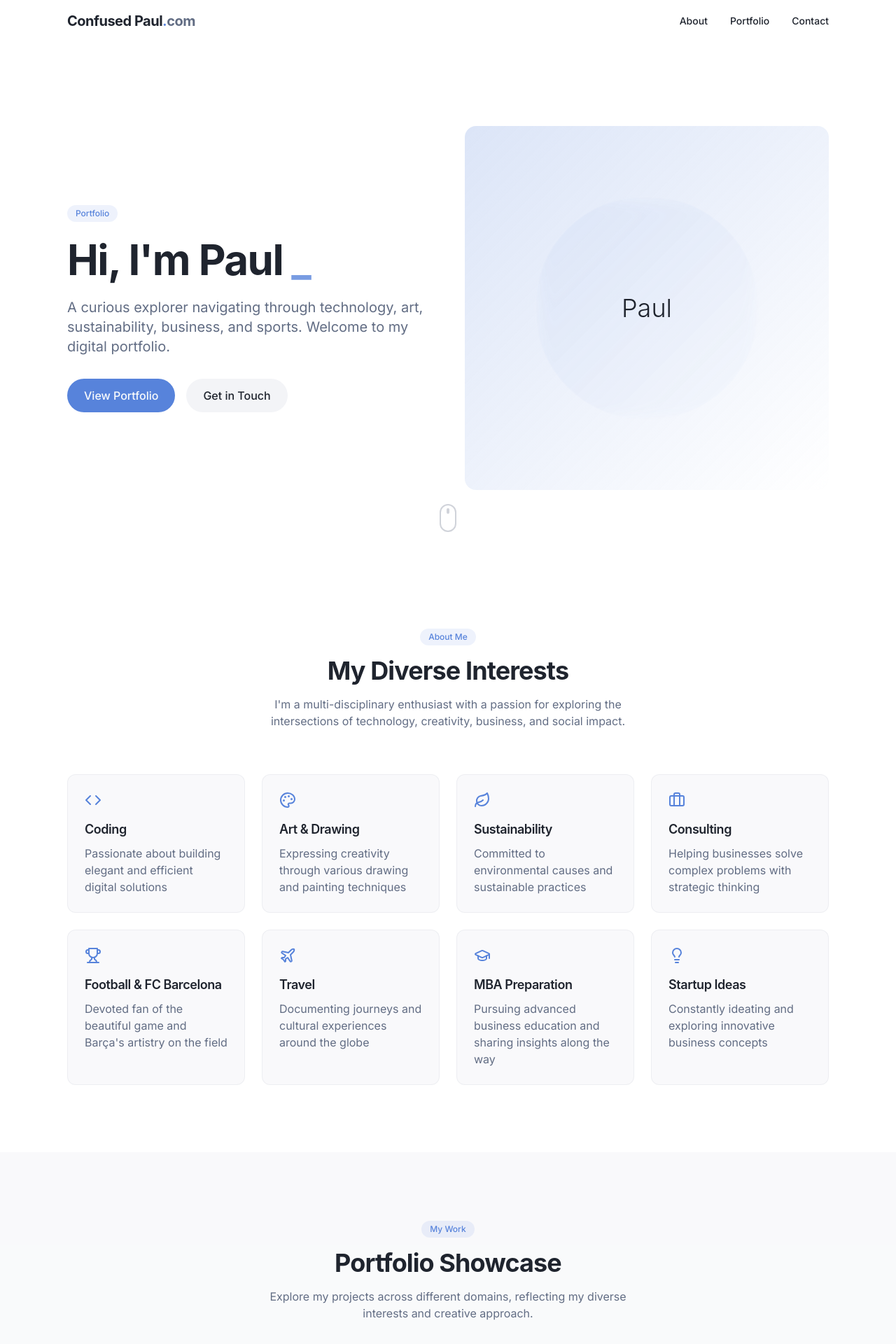
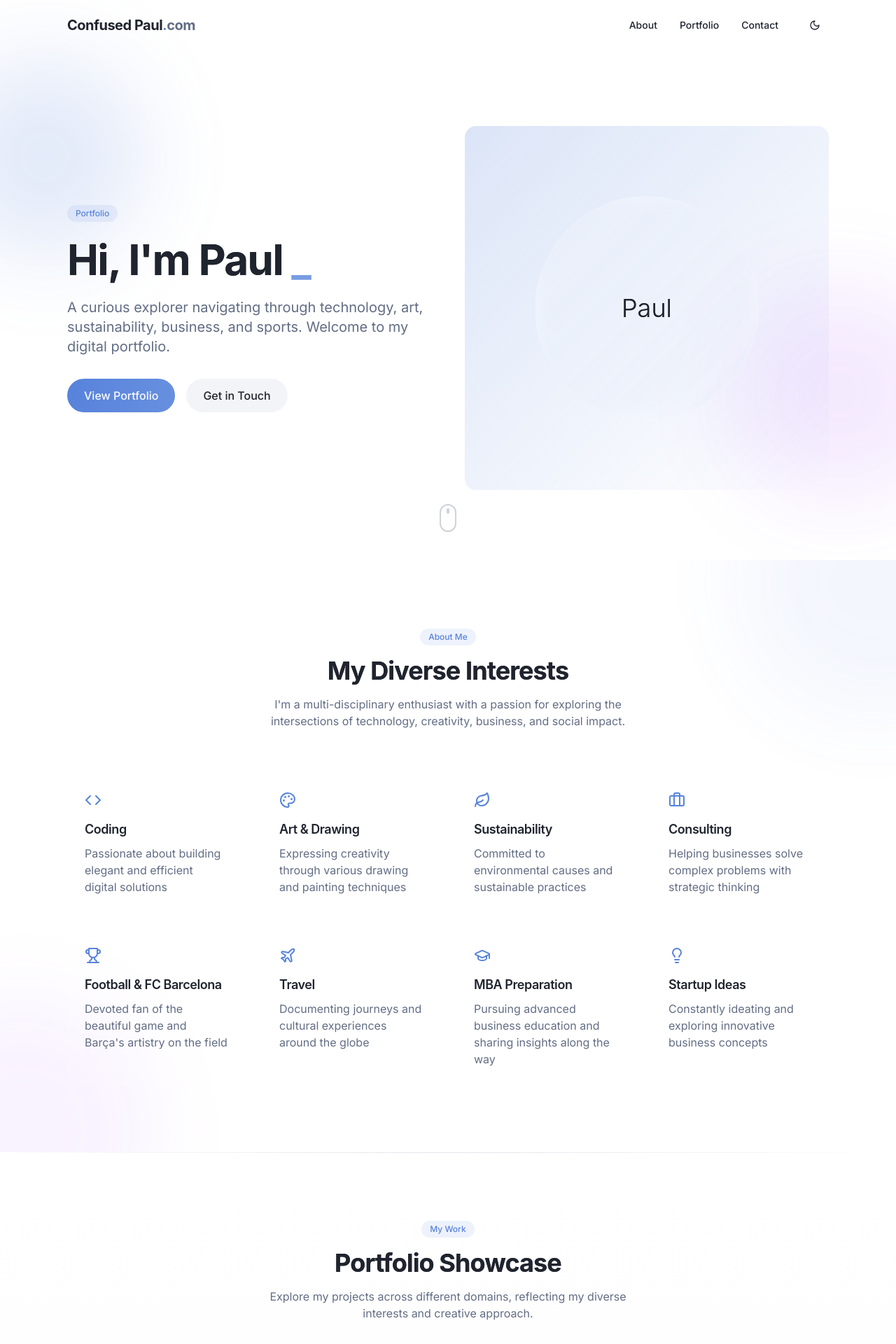
Before and after one commit to adi-paul-22/confused-paul, a React (Vite) app: page / in a window 1280 px wide. Shown: the top 1920 px of the page at 70% size. Built offline with nearby package versions, Linux system fonts and the light colour scheme.

Commit message:
Enhance visual appearance and add dark mode
Adds dark mode support and improves the visual appearance with gradients.

```diff
--- a/src/App.tsx
+++ b/src/App.tsx
@@ -1,3 +1,4 @@
+
 import { Toaster } from "@/components/ui/toaster";
 import { Toaster as Sonner } from "@/components/ui/sonner";
 import { TooltipProvider } from "@/components/ui/tooltip";
@@ -5,10 +6,12 @@ import { QueryClient, QueryClientProvider } from "@tanstack/react-query";
 import { BrowserRouter, Routes, Route } from "react-router-dom";
 import Index from "./pages/Index";
 import NotFound from "./pages/NotFound";
+import { ThemeProvider } from "./components/ThemeProvider";
 
 const queryClient = new QueryClient();
 
 const App = () => (
+  <ThemeProvider defaultTheme="light">
     <QueryClientProvider client={queryClient}>
       <TooltipProvider>
         <Toaster />
@@ -22,6 +25,7 @@ const App = () => (
         </BrowserRouter>
       </TooltipProvider>
     </QueryClientProvider>
+  </ThemeProvider>
 );
 
 export default App;
--- a/src/components/About.tsx
+++ b/src/components/About.tsx
@@ -8,14 +8,16 @@ interface InterestCardProps {
   title: string;
   description: string;
   delay: number;
+  gradientClass: string;
 }
 
-const InterestCard = ({ icon, title, description, delay }: InterestCardProps) => (
+const InterestCard = ({ icon, title, description, delay, gradientClass }: InterestCardProps) => (
   <div
     className={cn(
-      "p-6 rounded-xl bg-secondary/50 border border-border/50 hover:border-primary/20 transition-all-300 hover:shadow-lg hover:-translate-y-1 opacity-0",
-      "animate-slide-up",
-      `animation-delay-${delay}`
+      "p-6 rounded-xl border border-border/50 hover:border-primary/20 transition-all-300 hover:shadow-lg hover:shadow-primary/5 hover:-translate-y-1 opacity-0",
+      "animate-slide-up glass-card",
+      `animation-delay-${delay}`,
+      gradientClass
     )}
   >
     <div className="mb-4 text-primary">{icon}</div>
@@ -23,6 +25,17 @@ const InterestCard = ({ icon, title, description, delay }: InterestCardProps) =>
     <p className="text-muted-foreground">{description}</p>
   </div>
 );
+
+const gradientClasses = [
+  "bg-gradient-to-br from-blue-50/50 to-blue-100/30 dark:from-blue-900/20 dark:to-blue-800/10",
+  "bg-gradient-to-br from-purple-50/50 to-purple-100/30 dark:from-purple-900/20 dark:to-purple-800/10",
+  "bg-gradient-to-br from-green-50/50 to-green-100/30 dark:from-green-900/20 dark:to-green-800/10",
+  "bg-gradient-to-br from-amber-50/50 to-amber-100/30 dark:from-amber-900/20 dark:to-amber-800/10",
+  "bg-gradient-to-br from-red-50/50 to-red-100/30 dark:from-red-900/20 dark:to-red-800/10",
+  "bg-gradient-to-br from-cyan-50/50 to-cyan-100/30 dark:from-cyan-900/20 dark:to-cyan-800/10",
+  "bg-gradient-to-br from-indigo-50/50 to-indigo-100/30 dark:from-indigo-900/20 dark:to-indigo-800/10",
+  "bg-gradient-to-br from-rose-50/50 to-rose-100/30 dark:from-rose-900/20 dark:to-rose-800/10",
+];
 
 const interests = [
   {
@@ -69,13 +82,17 @@ const interests = [
 
 const About = () => {
   return (
-    <section id="about" className="py-24 px-6">
-      <div className="container max-w-6xl mx-auto">
+    <section id="about" className="py-24 px-6 relative overflow-hidden">
+      {/* Gradient background elements */}
+      <div className="absolute -top-40 -right-40 w-96 h-96 bg-primary/10 rounded-full filter blur-3xl opacity-70 dark:bg-primary/5"></div>
+      <div className="absolute -bottom-40 -left-40 w-96 h-96 bg-purple-500/10 rounded-full filter blur-3xl opacity-70 dark:bg-purple-500/5"></div>
+
+      <div className="container max-w-6xl mx-auto relative z-10">
         <div className="text-center mb-16">
           <span className="inline-block px-3 py-1 rounded-full bg-primary/10 text-primary text-xs font-medium mb-4 opacity-0 animate-fade-in">
             About Me
           </span>
-          <h2 className="text-3xl md:text-4xl font-bold mb-4 opacity-0 animate-fade-in animation-delay-100">
+          <h2 className="text-3xl md:text-4xl font-bold mb-4 opacity-0 animate-fade-in animation-delay-100 bg-gradient-to-r from-foreground to-foreground/80 dark:from-white dark:to-white/70 bg-clip-text">
             My Diverse Interests
           </h2>
           <p className="text-muted-foreground max-w-xl mx-auto opacity-0 animate-fade-in animation-delay-200">
@@ -92,6 +109,7 @@ const About = () => {
               title={interest.title}
               description={interest.description}
               delay={(index % 4) * 100 + 300}
+              gradientClass={gradientClasses[index % gradientClasses.length]}
             />
           ))}
         </div>
--- a/src/components/Hero.tsx
+++ b/src/components/Hero.tsx
@@ -4,8 +4,12 @@ import { cn } from "@/lib/utils";
 
 const Hero = () => {
   return (
-    <section className="relative min-h-screen flex items-center pt-20 px-6">
-      <div className="container max-w-6xl mx-auto">
+    <section className="relative min-h-screen flex items-center pt-20 px-6 overflow-hidden">
+      {/* Gradient orbs for background effect */}
+      <div className="absolute top-20 -left-20 w-72 h-72 bg-primary/30 rounded-full filter blur-3xl opacity-60 animate-pulse dark:bg-primary/20"></div>
+      <div className="absolute bottom-20 -right-20 w-80 h-80 bg-purple-500/20 rounded-full filter blur-3xl opacity-70 animate-pulse duration-delay-1000 dark:bg-purple-600/20"></div>
+
+      <div className="container max-w-6xl mx-auto relative z-10">
         <div className="grid grid-cols-1 md:grid-cols-2 gap-12 items-center">
           <div className="space-y-6">
             <div className="opacity-0 animate-fade-in animation-delay-100">
@@ -14,7 +18,7 @@ const Hero = () => {
               </span>
             </div>
 
-            <h1 className="text-4xl sm:text-5xl lg:text-6xl font-bold leading-tight opacity-0 animate-fade-in animation-delay-200">
+            <h1 className="text-4xl sm:text-5xl lg:text-6xl font-bold leading-tight opacity-0 animate-fade-in animation-delay-200 bg-gradient-to-r from-foreground to-foreground/80 dark:from-white dark:to-white/70 bg-clip-text">
               Hi, I'm Paul
               <span className="relative">
                 <span className="inline-block ml-3 text-primary animate-pulse">
@@ -31,13 +35,13 @@ const Hero = () => {
             <div className="flex flex-wrap gap-4 pt-2 opacity-0 animate-fade-in animation-delay-400">
               <a
                 href="#portfolio"
-                className="px-6 py-3 rounded-full bg-primary text-primary-foreground font-medium transition-all hover:shadow-lg hover:shadow-primary/20 hover:-translate-y-1"
+                className="px-6 py-3 rounded-full bg-gradient-to-r from-primary to-primary/90 text-primary-foreground font-medium transition-all hover:shadow-lg hover:shadow-primary/20 hover:-translate-y-1"
               >
                 View Portfolio
               </a>
               <a
                 href="#contact"
-                className="px-6 py-3 rounded-full bg-secondary text-secondary-foreground font-medium transition-all hover:bg-secondary/80"
+                className="px-6 py-3 rounded-full bg-secondary text-secondary-foreground font-medium transition-all hover:bg-secondary/80 dark:bg-secondary/80 dark:hover:bg-secondary"
               >
                 Get in Touch
               </a>
@@ -45,10 +49,10 @@ const Hero = () => {
           </div>
 
           <div className="relative aspect-square rounded-2xl overflow-hidden opacity-0 animate-fade-in animation-delay-500">
-            <div className="absolute inset-0 bg-gradient-to-br from-primary/30 to-transparent opacity-70"></div>
+            <div className="absolute inset-0 bg-gradient-to-br from-primary/30 to-transparent opacity-70 dark:from-primary/40"></div>
             <div className="absolute inset-0 flex items-center justify-center">
-              <div className="rounded-full w-64 h-64 md:w-80 md:h-80 bg-background/30 backdrop-blur-md border border-white/10 flex items-center justify-center">
-                <span className="text-3xl md:text-4xl font-display font-light">
+              <div className="rounded-full w-64 h-64 md:w-80 md:h-80 bg-gradient-to-br from-background/60 to-background/30 backdrop-blur-md border border-white/10 flex items-center justify-center dark:from-background/30 dark:to-background/10">
+                <span className="text-3xl md:text-4xl font-display font-light bg-gradient-to-r from-foreground to-foreground/80 dark:from-white dark:to-white/70 bg-clip-text">
                   Paul
                 </span>
               </div>
--- a/src/components/Navbar.tsx
+++ b/src/components/Navbar.tsx
@@ -2,6 +2,7 @@
 import React, { useState, useEffect } from "react";
 import { Menu, X } from "lucide-react";
 import { cn } from "@/lib/utils";
+import { ThemeToggle } from "./ThemeToggle";
 
 const navItems = [
   { label: "About", href: "#about" },
@@ -52,12 +53,15 @@ const Navbar = () => {
                 {item.label}
               </a>
             ))}
+            <ThemeToggle />
           </div>
 
           {/* Mobile Navigation Toggle */}
+          <div className="flex items-center gap-4 md:hidden">
+            <ThemeToggle />
             <button
               onClick={() => setIsMenuOpen(!isMenuOpen)}
-            className="md:hidden z-10 p-2 -mr-2 text-foreground transition-all-200"
+              className="z-10 p-2 -mr-2 text-foreground transition-all-200"
               aria-label="Toggle menu"
             >
               {isMenuOpen ? (
@@ -66,6 +70,7 @@ const Navbar = () => {
                 <Menu className="h-5 w-5" />
               )}
             </button>
+          </div>
 
           {/* Mobile Navigation Menu */}
           <div
--- a/src/components/Portfolio.tsx
+++ b/src/components/Portfolio.tsx
@@ -97,13 +97,17 @@ const Portfolio = () => {
     : portfolioItems.filter(item => item.category === activeCategory);
 
   return (
-    <section id="portfolio" className="py-24 px-6 bg-secondary/50">
-      <div className="container max-w-6xl mx-auto">
+    <section id="portfolio" className="py-24 px-6 relative overflow-hidden bg-gradient-to-b from-background to-secondary/50 dark:from-background dark:to-background">
+      {/* Gradient accent */}
+      <div className="absolute top-0 left-0 right-0 h-px bg-gradient-to-r from-transparent via-border to-transparent"></div>
+      <div className="absolute bottom-0 left-0 right-0 h-px bg-gradient-to-r from-transparent via-border to-transparent"></div>
+
+      <div className="container max-w-6xl mx-auto relative z-10">
         <div className="text-center mb-12">
           <span className="inline-block px-3 py-1 rounded-full bg-primary/10 text-primary text-xs font-medium mb-4 opacity-0 animate-fade-in">
             My Work
           </span>
-          <h2 className="text-3xl md:text-4xl font-bold mb-4 opacity-0 animate-fade-in animation-delay-100">
+          <h2 className="text-3xl md:text-4xl font-bold mb-4 opacity-0 animate-fade-in animation-delay-100 bg-gradient-to-r from-foreground to-foreground/80 dark:from-white dark:to-white/70 bg-clip-text">
             Portfolio Showcase
           </h2>
           <p className="text-muted-foreground max-w-xl mx-auto opacity-0 animate-fade-in animation-delay-200">
@@ -121,8 +125,8 @@ const Portfolio = () => {
               className={cn(
                 "px-4 py-2 rounded-full text-sm font-medium transition-all-200 flex items-center gap-2",
                 activeCategory === category.id
-                  ? "bg-primary text-primary-foreground"
-                  : "bg-background border hover:bg-secondary"
+                  ? "bg-gradient-to-r from-primary to-primary/90 text-primary-foreground"
+                  : "bg-background border hover:bg-secondary dark:bg-secondary/20 dark:hover:bg-secondary/40"
               )}
             >
               {category.icon}
@@ -137,8 +141,8 @@ const Portfolio = () => {
             <div
               key={item.id}
               className={cn(
-                "group rounded-xl overflow-hidden border bg-card hover:shadow-xl transition-all-300 hover:-translate-y-1 opacity-0",
-                "animate-slide-up",
+                "group rounded-xl overflow-hidden border bg-card hover:shadow-xl transition-all-300 hover:-translate-y-1 opacity-0 backdrop-blur-sm",
+                "animate-slide-up bg-gradient-to-br from-card to-card/50 dark:from-card/80 dark:to-card/30",
                 `animation-delay-${(index % 3) * 100 + 400}`
               )}
             >
--- a/src/components/Social.tsx
+++ b/src/components/Social.tsx
@@ -9,17 +9,19 @@ interface SocialLinkProps {
   url: string;
   icon: React.ReactNode;
   delay: number;
+  gradientClass: string;
 }
 
-const SocialLink = ({ platform, username, url, icon, delay }: SocialLinkProps) => (
+const SocialLink = ({ platform, username, url, icon, delay, gradientClass }: SocialLinkProps) => (
   <a
     href={url}
     target="_blank"
     rel="noopener noreferrer"
     className={cn(
-      "group flex items-center gap-4 p-6 rounded-xl bg-card border hover:border-primary/20 transition-all-300 hover:shadow-lg hover:-translate-y-1 opacity-0",
+      "group flex items-center gap-4 p-6 rounded-xl border hover:border-primary/20 transition-all-300 hover:shadow-lg hover:-translate-y-1 opacity-0",
       "animate-slide-up",
-      `animation-delay-${delay}`
+      `animation-delay-${delay}`,
+      gradientClass
     )}
   >
     <div className="flex-shrink-0 w-12 h-12 rounded-full bg-primary/10 flex items-center justify-center text-primary group-hover:bg-primary group-hover:text-primary-foreground transition-all duration-300">
@@ -34,15 +36,25 @@ const SocialLink = ({ platform, username, url, icon, delay }: SocialLinkProps) =
   </a>
 );
 
+const gradientClasses = [
+  "bg-gradient-to-br from-pink-50/50 to-pink-100/30 dark:from-pink-900/20 dark:to-pink-800/10",
+  "bg-gradient-to-br from-purple-50/50 to-purple-100/30 dark:from-purple-900/20 dark:to-purple-800/10",
+  "bg-gradient-to-br from-rose-50/50 to-rose-100/30 dark:from-rose-900/20 dark:to-rose-800/10",
+  "bg-gradient-to-br from-blue-50/50 to-blue-100/30 dark:from-blue-900/20 dark:to-blue-800/10"
+];
+
 const Social = () => {
   return (
-    <section className="py-24 px-6">
-      <div className="container max-w-4xl mx-auto">
+    <section className="py-24 px-6 relative overflow-hidden">
+      {/* Gradient background elements */}
+      <div className="absolute -top-40 -left-40 w-96 h-96 bg-primary/10 rounded-full filter blur-3xl opacity-70 dark:bg-primary/5"></div>
+
+      <div className="container max-w-4xl mx-auto relative z-10">
         <div className="text-center mb-16">
           <span className="inline-block px-3 py-1 rounded-full bg-primary/10 text-primary text-xs font-medium mb-4 opacity-0 animate-fade-in">
             Connect
           </span>
-          <h2 className="text-3xl md:text-4xl font-bold mb-4 opacity-0 animate-fade-in animation-delay-100">
+          <h2 className="text-3xl md:text-4xl font-bold mb-4 opacity-0 animate-fade-in animation-delay-100 bg-gradient-to-r from-foreground to-foreground/80 dark:from-white dark:to-white/70 bg-clip-text">
             Follow My Journey
           </h2>
           <p className="text-muted-foreground max-w-xl mx-auto opacity-0 animate-fade-in animation-delay-200">
@@ -57,6 +69,7 @@ const Social = () => {
             url="https://instagram.com/adi_paul_22"
             icon={<Instagram className="h-6 w-6" />}
             delay={300}
+            gradientClass={gradientClasses[0]}
           />
 
           <SocialLink
@@ -65,6 +78,7 @@ const Social = () => {
             url="https://instagram.com/mba_with_paul"
             icon={<Instagram className="h-6 w-6" />}
             delay={400}
+            gradientClass={gradientClasses[1]}
           />
 
           <SocialLink
@@ -72,6 +86,7 @@ const Social = () => {
             url="#"
             icon={<Youtube className="h-6 w-6" />}
             delay={500}
+            gradientClass={gradientClasses[2]}
           />
 
           <SocialLink
@@ -79,6 +94,7 @@ const Social = () => {
             url="#"
             icon={<FileText className="h-6 w-6" />}
             delay={600}
+            gradientClass={gradientClasses[3]}
           />
         </div>
       </div>
--- /dev/null
+++ b/src/components/ThemeProvider.tsx
@@ -0,0 +1,62 @@
+
+import { createContext, useContext, useEffect, useState } from "react";
+
+type Theme = "light" | "dark";
+
+type ThemeProviderProps = {
+  children: React.ReactNode;
+  defaultTheme?: Theme;
+  storageKey?: string;
+};
+
+type ThemeProviderState = {
+  theme: Theme;
+  setTheme: (theme: Theme) => void;
+};
+
+const initialState: ThemeProviderState = {
+  theme: "light",
+  setTheme: () => null,
+};
+
+const ThemeProviderContext = createContext<ThemeProviderState>(initialState);
+
+export function ThemeProvider({
+  children,
+  defaultTheme = "light",
+  storageKey = "confused-paul-theme",
+  ...props
+}: ThemeProviderProps) {
+  const [theme, setTheme] = useState<Theme>(
+    () => (localStorage.getItem(storageKey) as Theme) || defaultTheme
+  );
+
+  useEffect(() => {
+    const root = window.document.documentElement;
+    root.classList.remove("light", "dark");
+    root.classList.add(theme);
+  }, [theme]);
+
+  const value = {
+    theme,
+    setTheme: (theme: Theme) => {
+      localStorage.setItem(storageKey, theme);
+      setTheme(theme);
+    },
+  };
+
+  return (
+    <ThemeProviderContext.Provider {...props} value={value}>
+      {children}
+    </ThemeProviderContext.Provider>
+  );
+}
+
+export const useTheme = () => {
+  const context = useContext(ThemeProviderContext);
+
+  if (context === undefined)
+    throw new Error("useTheme must be used within a ThemeProvider");
+
+  return context;
+};
--- /dev/null
+++ b/src/components/ThemeToggle.tsx
@@ -0,0 +1,24 @@
+
+import { Button } from "@/components/ui/button";
+import { useTheme } from "@/components/ThemeProvider";
+import { Moon, Sun } from "lucide-react";
+
+export function ThemeToggle() {
+  const { theme, setTheme } = useTheme();
+
+  return (
+    <Button
+      variant="ghost"
+      size="icon"
+      onClick={() => setTheme(theme === "light" ? "dark" : "light")}
+      className="rounded-full bg-background/20 backdrop-blur-lg hover:bg-background/40"
+    >
+      {theme === "light" ? (
+        <Moon className="h-5 w-5 transition-all" />
+      ) : (
+        <Sun className="h-5 w-5 transition-all" />
+      )}
+      <span className="sr-only">Toggle theme</span>
+    </Button>
+  );
+}
```
Also changed, not shown: src/index.css (+10 -10 lines). Lines whose indentation alone changed are shown as unchanged.
